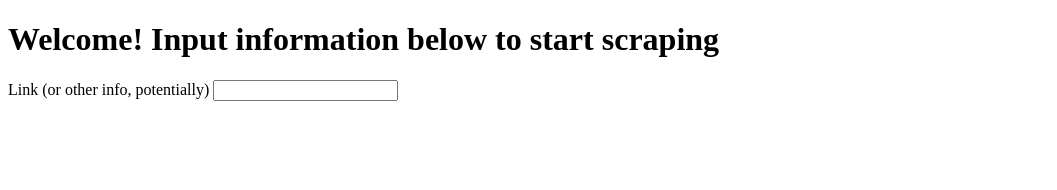
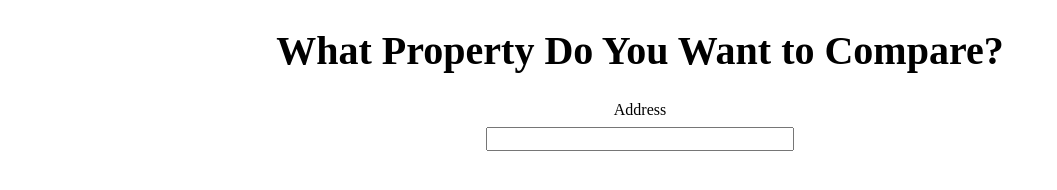
Before and after one commit to valtahomes/summer, a plain HTML site: page index.html in a window 1280 px wide. Shown: the whole page, without its empty margins (0-1057 px from the left). Drawn offline with Linux system fonts and the light colour scheme.

Commit message:
Update index.html

```diff
--- a/index.html
+++ b/index.html
@@ -1,17 +1,33 @@
 <!DOCTYPE html>
 <html lang="en">
 <head>
-  <title>Welcome to the Private Scraping Portal</title>
   <style>
+    .page-title {
+      text-align: center;
+      font-family: "Times New Roman", Times, serif;
+      font-size: 40px;
+    }
+    #link {
+      display: block;
+      margin: 0 auto;
+      width: 300px;
+      font-size: 16px;
+    }
+
+    label {
+      display: block;
+      text-align: center;
+      margin-bottom: 8px;
+    }
   </style>
 </head>
 <body>
   <header>
-    <h1>Welcome! Input information below to start scraping</h1>
+    <h1 class="page-title">What Property Do You Want to Compare?</h1>
   </header>
   <main>
-    <label for="link">Link (or other info, potentially) </label>
-    <input type="text" id="link" name="link">
+    <label for="link">Address</label>
+    <input type="text" id="link" name="link" size="40">
   </main>
 </body>
 </html>
```
